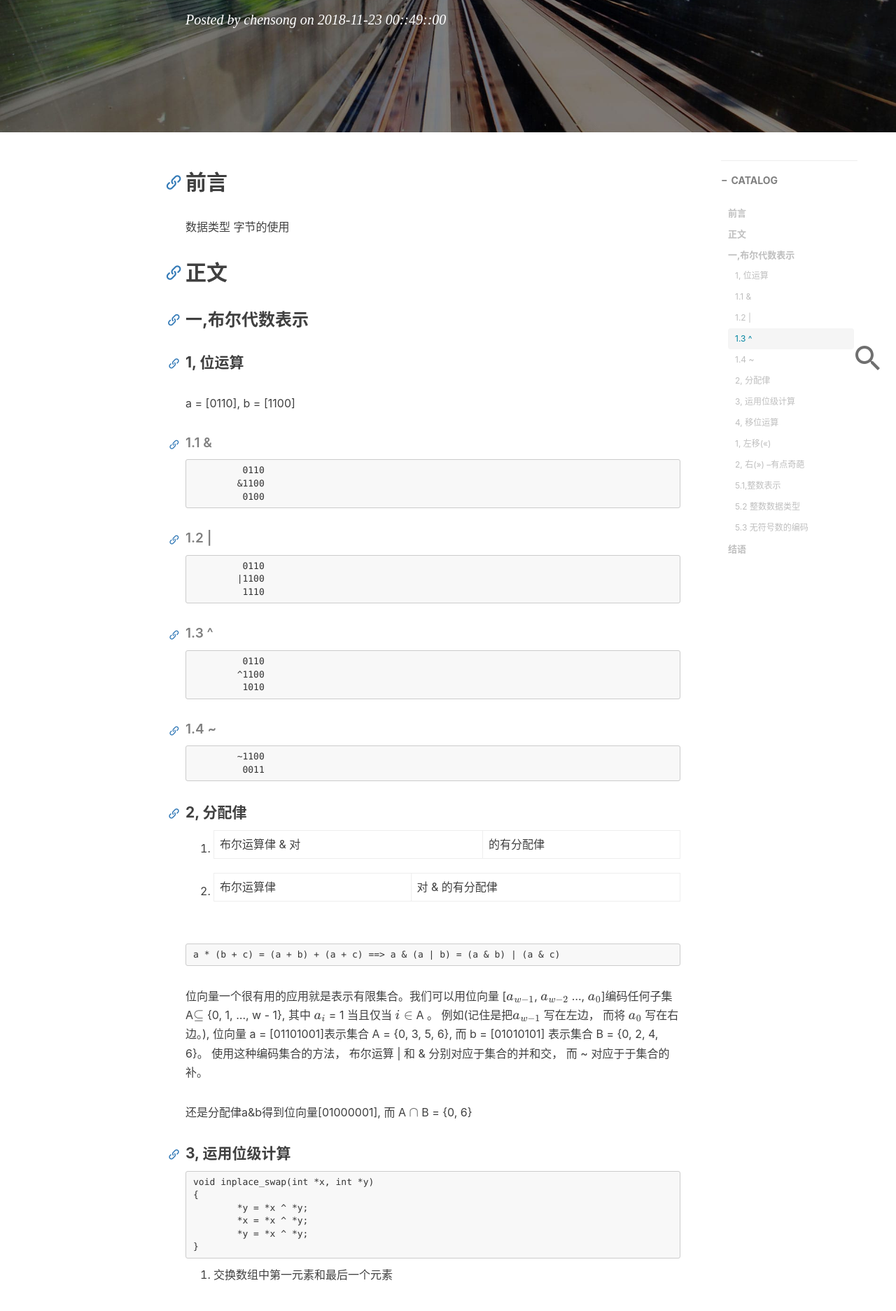
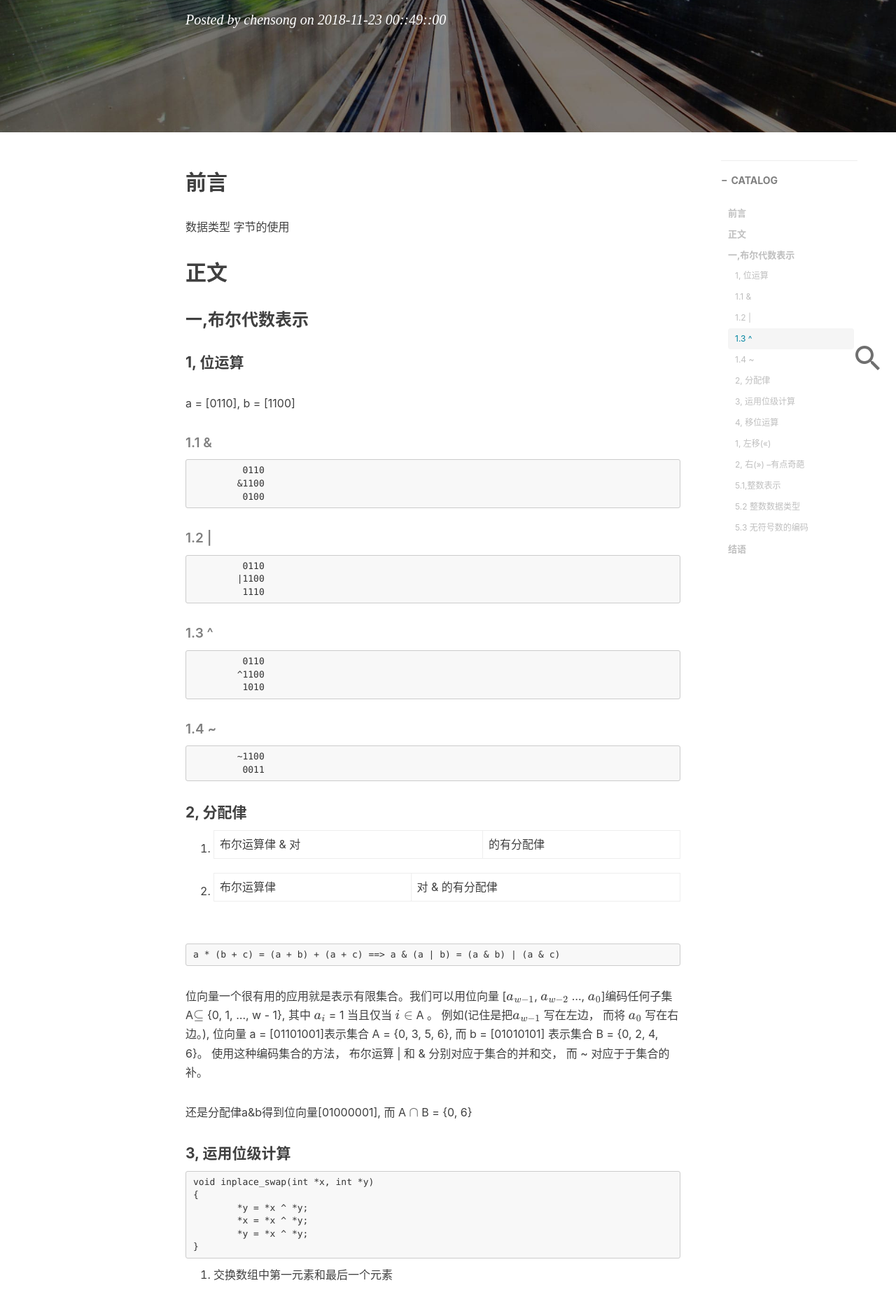
Before and after one commit to chensongpoixs/chensongpoixs.github.io, a Jekyll site: the page built from _posts/2018-11-23-1,信息的表示和处理.md, in a window 1280 px wide. Shown: the part 334-2207 px from the top of the page at 70% size. Built offline with Jekyll 4.4.1, drawn with Linux system fonts in a browser that asks for light colours; nearby versions of some CDN libraries; formulas are drawn with MathJax 3; comment, search, counter and statistics services are not loaded.

Commit message:
[delete css]

```diff
--- a/_includes/head.html
+++ b/_includes/head.html
@@ -62,21 +62,6 @@
             }
         });
     </script>
-	  <style>
-		table{
-			border-left:1px solid #000000;border-top:1px solid #000000;
-			width: 100%;
-				word-wrap:break-word; word-break:break-all;
-		}
-		table th{
-		text-align:center;
-		}
-		table th,td{
-		border-right:1px solid #000000;border-bottom:1px solid #000000;
-		}
-</style>
-
-
     <!-- ga & ba script hoook -->
     <script></script>
 </head>
```
Also changed, not shown: _layouts/post.html (+4 -4 lines).
